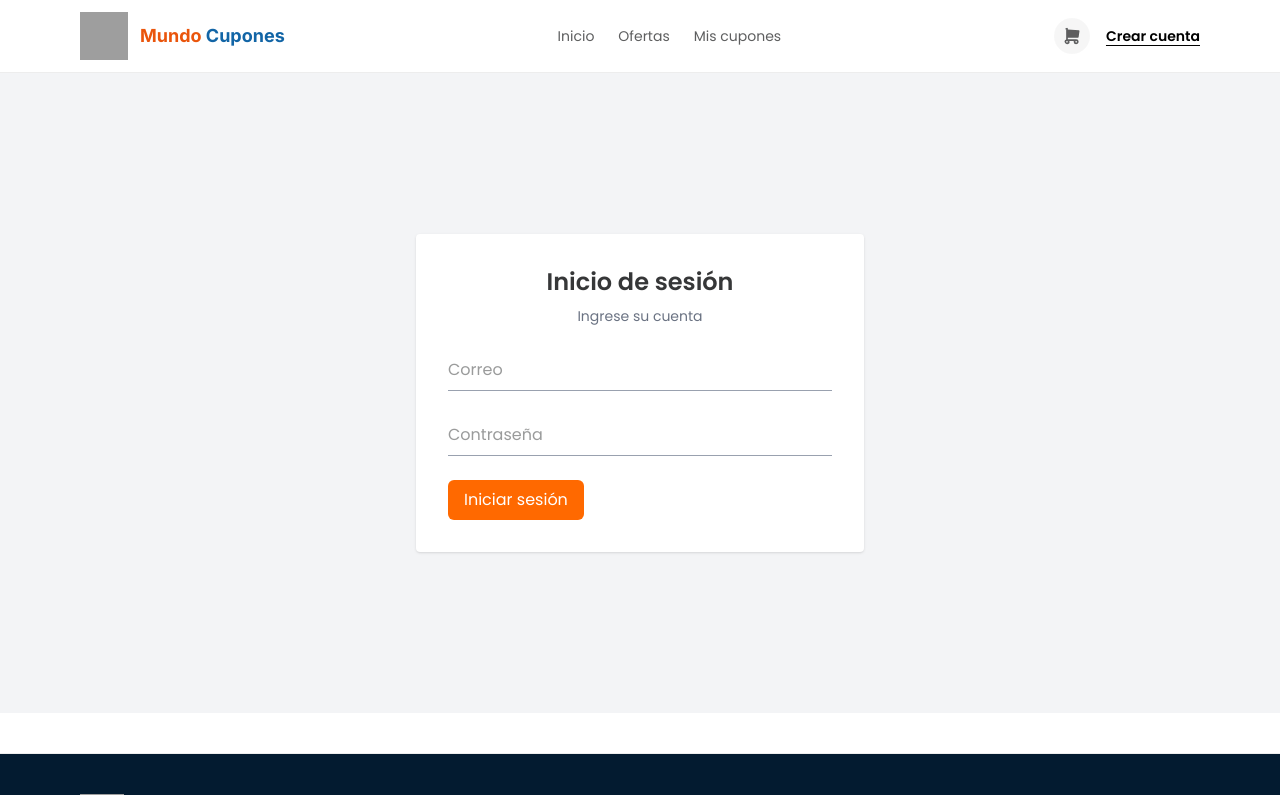
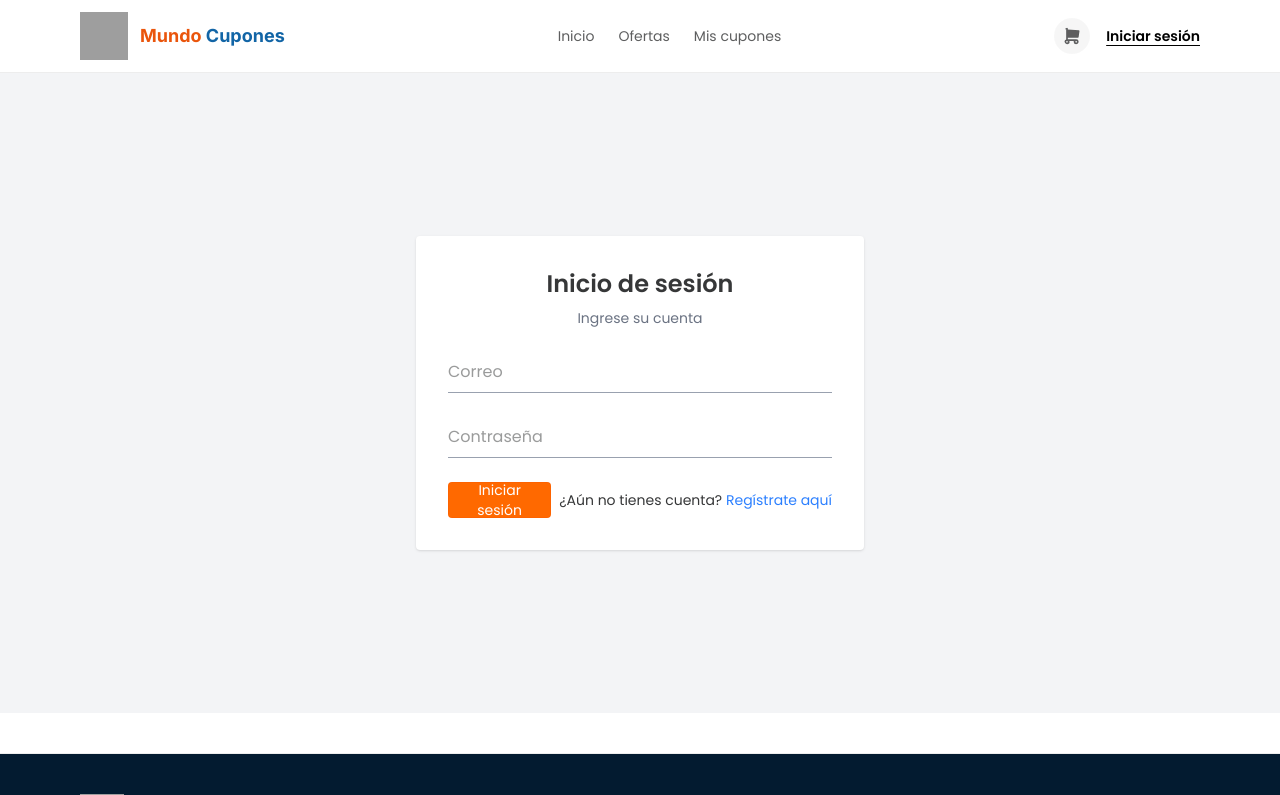
Before and after one commit to C3-SV/CuponeraWeb2, a React (Vite) app: page /login in a window 1280 px wide. Shown: the top 795 px of the page. Built offline with nearby package versions, Linux system fonts and the light colour scheme; grey boxes are pictures that could not be loaded; the HTML template or start-up script is replaced by a standard one.

Commit message:
vista 'iniciar sesión'
Modifique el nombre que salia en el nav bar de 'crear cuenta' porque la vista que se ve es la de iniciar sesión. Edite un poco el boton de iniciar sesión

```diff
--- a/src/features/auth/components/Button.jsx
+++ b/src/features/auth/components/Button.jsx
@@ -1,13 +1,14 @@
-export default function Button({ children, variant = "primary" }) {
+export default function Button({ children, variant = "primary", className = "", ...props }) {
 
   const styles = {
-    primary: "bg-orange-500 text-white hover:bg-orange-600",
+    primary: "bg-orange-500 text-white hover:bg-orange-600 border border-orange-600/20",
     secondary: "bg-white border border-gray-300 text-gray-700 hover:bg-gray-100"
   }
 
   return (
     <button
-      className={`px-4 py-2 rounded-md transition ${styles[variant]}`}
+      {...props}
+      className={`px-3 py-1 rounded-sm text-sm h-9 inline-flex items-center justify-center transition ${styles[variant]} ${className}`}
     >
       {children}
     </button>
--- a/src/features/auth/components/login.jsx
+++ b/src/features/auth/components/login.jsx
@@ -58,9 +58,18 @@ export default function Login() {
             onChange={(e) => setPassword(e.target.value)}
           />
 
-          <Button type="submit" variant="primary" className="w-full">
-            Iniciar sesión
-          </Button>
+          <div className="flex items-center justify-between gap-2 text-sm">
+            <Button type="submit" variant="primary">
+              Iniciar sesión
+            </Button>
+
+            <p className="text-sm whitespace-nowrap">
+              ¿Aún no tienes cuenta?{" "}
+              <a href="/register" className="text-blue-500 hover:underline">
+                Regístrate aquí
+              </a>
+            </p>
+          </div>
 
           {msg && (
             <p className={`text-sm text-center mt-3 ${msg === "Login exitoso" ? "text-green-600" : "text-red-500"
--- a/src/layouts/RootLayout.jsx
+++ b/src/layouts/RootLayout.jsx
@@ -83,7 +83,7 @@ export default function RootLayout() {
                             </svg>
                         </NavLink>
                         <NavLink to="/login" className={linkDesktop}>
-                            Crear cuenta
+                            Iniciar sesión
                         </NavLink>
                     </div>
                 </nav>
@@ -200,7 +200,7 @@ export default function RootLayout() {
                                         className={linkMobile}
                                         onClick={() => setMobileOpen(false)}
                                     >
-                                        Crear cuenta
+                                        Iniciar sesión
                                     </NavLink>
                                 </nav>
                             </div>
```
